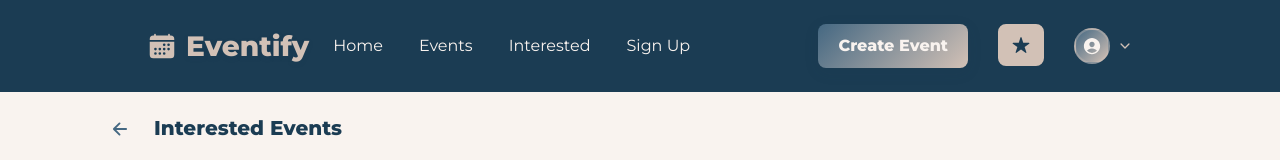
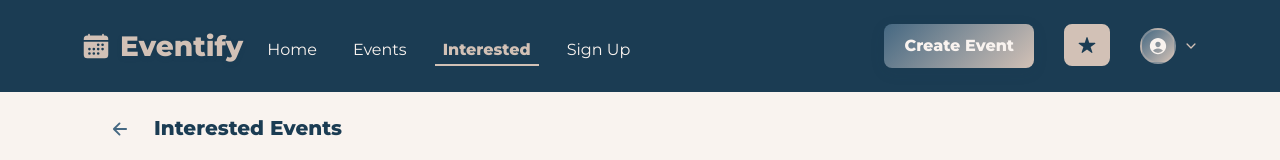
Before and after one commit to ITIFinalProject/final-project-web, a React (Vite) app: page /InterestedEvents in a window 1280 px wide. Shown: the top 160 px of the page. Built offline with nearby package versions, Linux system fonts and the light colour scheme.

Commit message:
fix & Update UI

```diff
--- a/src/App.jsx
+++ b/src/App.jsx
@@ -16,7 +16,7 @@ function App() {
         <Routes>
           <Route path="*" element={<NotFound />} />
           <Route path="/" element={<Home />} />
-          <Route path="/Events" element={<Events />} />
+          <Route path="/Events" element={<EventDetails />} />
           <Route path="/EventDetails/:id" element={<EventDetails />} />
           <Route path="/InterestedEvents" element={<InterestedEvents />} />
           <Route path="/SignUp" element={<SignUp />} />
--- a/src/components/EventDetails/SimilarEvents.jsx
+++ b/src/components/EventDetails/SimilarEvents.jsx
@@ -41,7 +41,7 @@ const SimilarEvents = () => {
         <div className="events-grid">
           {events.map((event) => (
             <div key={event.id} className="event-card">
-              <div className="event-image">
+              <div className="other-event-image">
                 <img src={event.image} alt={event.title} />
                 <div className="event-category">{event.category}</div>
               </div>
--- a/src/components/EventHeader.jsx
+++ b/src/components/EventHeader.jsx
@@ -1,139 +1,3 @@
-// import {
-//   IoCalendar,
-//   IoPersonCircle,
-//   IoChevronDown,
-//   IoStar,
-// } from "react-icons/io5";
-// import { useState } from "react";
-// import "../styles/Header.css";
-
-// const EventHeader = () => {
-//   const [isNavOpen, setIsNavOpen] = useState(false);
-//   const [isProfileDropdownOpen, setIsProfileDropdownOpen] = useState(false);
-
-//   const toggleNav = () => {
-//     setIsNavOpen(!isNavOpen);
-//   };
-
-//   const toggleProfileDropdown = () => {
-//     setIsProfileDropdownOpen(!isProfileDropdownOpen);
-//   };
-
-//   return (
-//     <>
-//       <header className="event-header">
-//         <nav className="navbar navbar-expand-lg navbar-dark">
-//           <div className="container">
-//             <a className="navbar-brand" href="#">
-//               <IoCalendar /> Eventify
-//             </a>
-//             <button
-//               className="navbar-toggler"
-//               type="button"
-//               onClick={toggleNav}
-//               aria-expanded={isNavOpen}
-//               aria-label="Toggle navigation"
-//             >
-//               <span className="navbar-toggler-icon"></span>
-//             </button>
-//             <div
-//               className={`collapse navbar-collapse ${isNavOpen ? "show" : ""}`}
-//               id="navbarNav"
-//             >
-//               <ul className="navbar-nav me-auto">
-//                 <li className="nav-item">
-//                   <a
-//                     className="nav-link"
-//                     href="#"
-//                     onClick={() => setIsNavOpen(false)}
-//                   >
-//                     Home
-//                   </a>
-//                 </li>
-//                 <li className="nav-item">
-//                   <a
-//                     className="nav-link"
-//                     href="#"
-//                     onClick={() => setIsNavOpen(false)}
-//                   >
-//                     Events
-//                   </a>
-//                 </li>
-//                 <li className="nav-item">
-//                   <a
-//                     className="nav-link"
-//                     href="#"
-//                     onClick={() => setIsNavOpen(false)}
-//                   >
-//                     About
-//                   </a>
-//                 </li>
-//                 <li className="nav-item">
-//                   <a
-//                     className="nav-link"
-//                     href="#"
-//                     onClick={() => setIsNavOpen(false)}
-//                   >
-//                     Contact
-//                   </a>
-//                 </li>
-//               </ul>
-//               <div className="d-flex align-items-center header-actions">
-//                 <button
-//                   className="create-event-btn"
-//                   onClick={() => setIsNavOpen(false)}
-//                 >
-//                   Create Event
-//                 </button>
-//                 <button
-//                   className="interested-btn"
-//                   onClick={() => setIsNavOpen(false)}
-//                   title="Interested Events"
-//                 >
-//                   <IoStar />
-//                 </button>
-//                 <div className="profile-dropdown">
-//                   <button
-//                     className="profile-btn"
-//                     onClick={toggleProfileDropdown}
-//                     aria-expanded={isProfileDropdownOpen}
-//                   >
-//                     <div className="profile-avatar">
-//                       <IoPersonCircle />
-//                     </div>
-//                     <IoChevronDown
-//                       className={`dropdown-arrow ${
-//                         isProfileDropdownOpen ? "open" : ""
-//                       }`}
-//                     />
-//                   </button>
-//                   <div
-//                     className={`dropdown-menu-custom ${
-//                       isProfileDropdownOpen ? "show" : ""
-//                     }`}
-//                   >
-//                     <a href="#" className="dropdown-item-custom">
-//                       <IoPersonCircle className="dropdown-icon" />
-//                       My Profile
-//                     </a>
-//                     <hr className="dropdown-divider-custom" />
-//                     <a href="#" className="dropdown-item-custom">
-//                       <IoCalendar className="dropdown-icon" />
-//                       Sign Out
-//                     </a>
-//                   </div>
-//                 </div>
-//               </div>
-//             </div>
-//           </div>
-//         </nav>
-//       </header>
-//     </>
-//   );
-// };
-
-// export default EventHeader;
-
 import {
   IoCalendar,
   IoPersonCircle,
@@ -142,7 +6,7 @@ import {
 } from "react-icons/io5";
 import { useState } from "react";
 import { NavLink } from "react-router-dom";
-
+// import "bootstrap/dist/css/bootstrap.min.css";
 import "../styles/Header.css";
 
 const EventHeader = () => {
@@ -155,8 +19,8 @@ const EventHeader = () => {
 
   return (
     <header className="event-header">
-      <nav className="navbar navbar-expand-lg navbar-dark">
-        <div className="header-container">
+      <nav className="navbar navbar-expand-lg ">
+        <div className="container">
           <NavLink
             className="navbar-brand"
             to="/"
@@ -182,7 +46,9 @@ const EventHeader = () => {
             <ul className="navbar-nav me-auto">
               <li className="nav-item">
                 <NavLink
-                  className="nav-link"
+                  className={({ isActive }) =>
+                    `nav-link${isActive ? " active" : ""}`
+                  }
                   to="/"
                   onClick={() => setIsNavOpen(false)}
                 >
@@ -191,7 +57,9 @@ const EventHeader = () => {
               </li>
               <li className="nav-item">
                 <NavLink
-                  className="nav-link"
+                  className={({ isActive }) =>
+                    `nav-link${isActive ? " active" : ""}`
+                  }
                   to="/Events"
                   onClick={() => setIsNavOpen(false)}
                 >
@@ -200,7 +68,9 @@ const EventHeader = () => {
               </li>
               <li className="nav-item">
                 <NavLink
-                  className="nav-link"
+                  className={({ isActive }) =>
+                    `nav-link${isActive ? " active" : ""}`
+                  }
                   to="/InterestedEvents"
                   onClick={() => setIsNavOpen(false)}
                 >
@@ -209,7 +79,9 @@ const EventHeader = () => {
               </li>
               <li className="nav-item">
                 <NavLink
-                  className="nav-link"
+                  className={({ isActive }) =>
+                    `nav-link${isActive ? " active" : ""}`
+                  }
                   to="/SignUp"
                   onClick={() => setIsNavOpen(false)}
                 >
--- a/src/pages/InterestedEvents.jsx
+++ b/src/pages/InterestedEvents.jsx
@@ -1,6 +1,7 @@
 import EventCard from "../components/EventCard";
 import { IoArrowBack } from "react-icons/io5";
 import "../styles/InterestedEvents.css";
+import "bootstrap/dist/css/bootstrap.min.css";
 
 const InterestedEvents = () => {
   const events = [
--- a/src/styles/EventDetails.css
+++ b/src/styles/EventDetails.css
@@ -15,6 +15,7 @@ body {
   display: flex;
   align-items: center;
   justify-content: center;
+  margin-top: 15px;
   border-radius: 20px;
   overflow: hidden;
   z-index: 1;
@@ -542,7 +543,7 @@ body {
   box-shadow: var(--shadow-card-hover);
 }
 
-.event-image {
+.other-event-image {
   position: relative;
   height: 200px;
   overflow: hidden;
@@ -568,7 +569,7 @@ body {
   padding: 6px 12px;
   border-radius: 15px;
   font-size: 0.8rem;
-  font-weight: 600;
+  /* font-weight: 600; */
   backdrop-filter: blur(10px);
 }
 
@@ -587,7 +588,7 @@ body {
 
 .event-title-card {
   font-size: 1.1rem;
-  font-weight: 700;
+  font-weight: 500;
   color: var(--text-dark);
   margin-bottom: 10px;
   line-height: 1.4;
--- a/src/styles/Header.css
+++ b/src/styles/Header.css
@@ -5,19 +5,11 @@
   backdrop-filter: blur(10px);
   padding: 12px 0;
   position: relative;
-  /* margin-bottom: 15px; */
   color: var(--white);
-  /* border-bottom: 1px solid var(--header-border); */
+  text-decoration: none !important;
   z-index: 1040;
 }
-.header-container {
-  display: flex;
-  align-items: center;
-  justify-content: space-between;
-  width: 80%;
-  margin: 0 auto;
-  padding: 0 20px;
-}
+
 .event-header .navbar-brand {
   font-size: 28px;
   font-weight: bold;
@@ -34,6 +26,47 @@
   font-weight: 500;
   transition: all 0.3s ease;
   font-size: 16px;
+  text-decoration: none !important;
+}
+
+.event-header .nav-link:focus,
+.event-header .nav-link:active,
+.event-header .nav-link:focus-visible,
+.event-header .nav-link:target {
+  text-decoration: none !important;
+  outline: none !important;
+  box-shadow: none !important;
+}
+
+.event-header .nav-link {
+  position: relative;
+  color: var(--footer-text) !important;
+  margin-right: 20px;
+  font-weight: 500;
+  font-size: 16px;
+  text-decoration: none !important;
+  transition: all 0.3s ease;
+  padding-bottom: 4px;
+}
+
+.event-header .nav-link::after {
+  content: "";
+  position: absolute;
+  left: 0;
+  bottom: 0;
+  width: 0;
+  height: 2px;
+  background-color: var(--primary-beige);
+  transition: width 0.3s ease;
+}
+
+.event-header .nav-link.active::after {
+  width: 100%;
+}
+
+.event-header .nav-link.active {
+  color: var(--primary-beige) !important;
+  font-weight: 700;
 }
 
 #navbarNav {
@@ -43,6 +76,7 @@
 .event-header .nav-link:hover {
   color: var(--primary-beige) !important;
   transform: translateY(-2px);
+  text-decoration: none !important;
 }
 
 .create-event-btn {
@@ -65,7 +99,6 @@
 .interested-btn {
   background: none;
   background: var(--primary-beige);
-
   border: 2px solid var(--primary-beige);
   color: var(--primary-dark);
   padding: 10px 12px;
```
